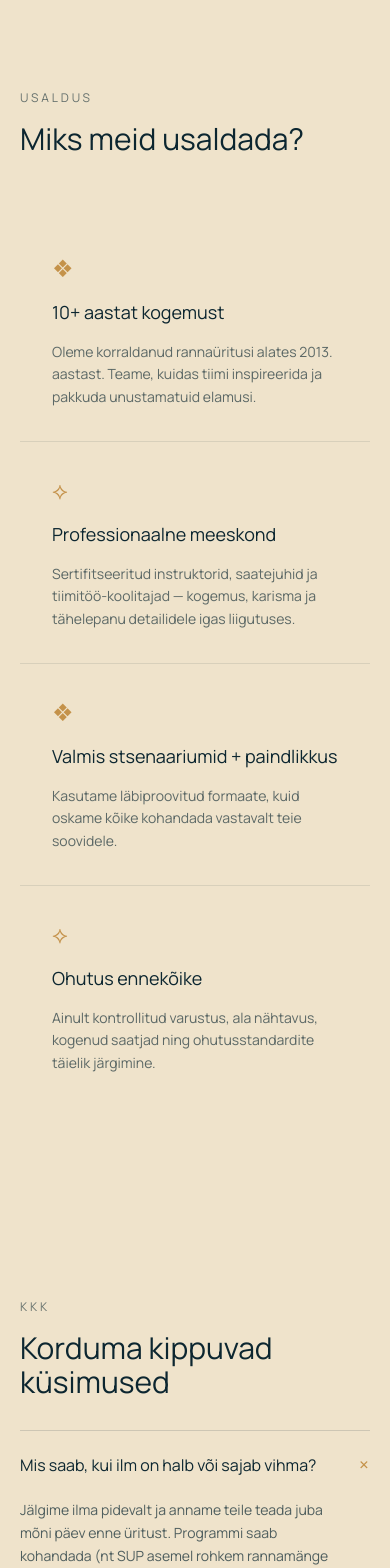
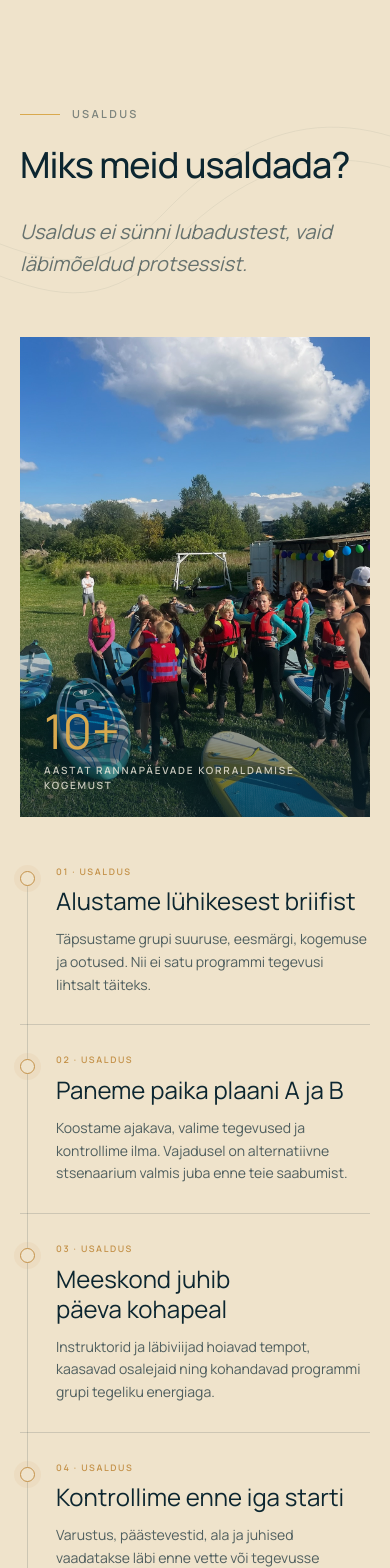
Before and after one commit to TurOne19/Time-to-Surf-Firmauritused, a Next.js app: page / in a window 390 px wide. Shown: the part 8360-9928 px from the top of the page. Built offline with nearby package versions, Linux system fonts and the light colour scheme.

Commit message:
вварврвр

```diff
--- a/components/Trust.tsx
+++ b/components/Trust.tsx
@@ -1,87 +1,86 @@
 "use client";
 
-import { useEffect, useRef, useState } from "react";
+import Image from "next/image";
 import { useLanguage } from "@/lib/language-context";
 import Reveal from "./Reveal";
-import { Shell } from "./Critters";
-
-function CountUpTitle({ title }: { title: string }) {
-  const match = title.match(/^(\d+)(.*)$/);
-  const ref = useRef<HTMLHeadingElement>(null);
-  const [count, setCount] = useState(0);
-  const [started, setStarted] = useState(false);
-
-  useEffect(() => {
-    if (!match) return;
-    const el = ref.current;
-    if (!el) return;
-    const target = parseInt(match[1], 10);
-    const observer = new IntersectionObserver(
-      ([entry]) => {
-        if (entry.isIntersecting && !started) {
-          setStarted(true);
-          const duration = 1100;
-          const startTime = performance.now();
-          const tick = (now: number) => {
-            const progress = Math.min((now - startTime) / duration, 1);
-            setCount(Math.round(progress * target));
-            if (progress < 1) requestAnimationFrame(tick);
-          };
-          requestAnimationFrame(tick);
-          observer.disconnect();
-        }
-      },
-      { threshold: 0.4 }
-    );
-    observer.observe(el);
-    return () => observer.disconnect();
-    // eslint-disable-next-line react-hooks/exhaustive-deps
-  }, []);
-
-  if (!match) {
-    return (
-      <h3 ref={ref} className="font-display text-lg md:text-xl text-ink leading-snug">
-        {title}
-      </h3>
-    );
-  }
-
-  return (
-    <h3 ref={ref} className="font-display text-lg md:text-xl text-ink leading-snug">
-      {count}
-      {match[2]}
-    </h3>
-  );
-}
 
 export default function Trust() {
   const { t } = useLanguage();
 
   return (
-    <section id="why" className="bg-sand relative overflow-hidden">
-      <Shell className="hidden md:block absolute bottom-8 left-8 w-12 h-10 text-gold-2/25" />
-      <div className="max-w-7xl mx-auto px-5 md:px-8 py-24 md:py-32">
-        <Reveal className="max-w-2xl mb-16">
-          <p className="font-label text-ink/60 text-xs tracking-widest2 uppercase mb-4">
+    <section id="why" className="relative overflow-hidden bg-sand">
+      <svg
+        className="pointer-events-none absolute -right-32 top-8 h-[360px] w-[720px] text-ink/[0.055]"
+        viewBox="0 0 720 360"
+        fill="none"
+        aria-hidden="true"
+      >
+        <path d="M7 223C129 102 237 322 363 190S594 91 713 173" stroke="currentColor" />
+        <path d="M2 256C131 135 240 355 368 223S599 124 719 206" stroke="currentColor" />
+      </svg>
+
+      <div className="relative mx-auto max-w-[90rem] px-5 py-28 sm:px-8 md:py-36 lg:px-12 lg:py-40">
+        <Reveal className="mb-14 grid gap-8 md:grid-cols-12 md:items-end lg:mb-20">
+          <div className="md:col-span-7">
+            <p className="mb-6 flex items-center gap-3 font-label text-[11px] font-semibold uppercase tracking-[0.22em] text-ink/50">
+              <span className="h-px w-10 bg-gold" aria-hidden="true" />
               {t.trust.eyebrow}
             </p>
-          <h2 className="font-display text-3xl md:text-4xl lg:text-5xl text-ink leading-[1.12] text-balance">
+            <h2 className="max-w-3xl text-balance font-display text-4xl font-medium leading-[1.02] tracking-[-0.025em] text-ink sm:text-5xl md:text-6xl lg:text-[4.5rem]">
               {t.trust.title}
             </h2>
+          </div>
+          <p className="max-w-md font-display text-xl italic leading-relaxed text-ink/60 md:col-span-5 md:justify-self-end md:text-2xl">
+            {t.trust.stepsLabel}
+          </p>
         </Reveal>
 
-        <div className="grid sm:grid-cols-2 lg:grid-cols-4 gap-px bg-ink/10">
-          {t.trust.items.map((item, i) => (
-            <Reveal key={i} delay={i * 90} className="h-full">
-              <div className="bg-sand p-8 md:p-9 flex flex-col gap-4 h-full">
-                <span className="text-gold-2 text-2xl" aria-hidden="true">
-                  {i % 2 === 0 ? "❖" : "⟡"}
+        <div className="grid gap-12 lg:grid-cols-12 lg:items-stretch lg:gap-14 xl:gap-20">
+          <Reveal className="lg:col-span-7">
+            <figure className="relative h-full min-h-[480px] overflow-hidden bg-sand-2 sm:min-h-[580px] lg:min-h-[680px]">
+              <Image
+                src="/intro-team.jpg"
+                alt={t.trust.photoAlt}
+                fill
+                className="object-cover object-[60%_center]"
+                sizes="(min-width: 1024px) 58vw, 100vw"
+              />
+              <span className="absolute inset-0 bg-gradient-to-t from-ink/65 via-transparent to-transparent" aria-hidden="true" />
+
+              <figcaption className="absolute bottom-0 left-0 flex w-full items-end justify-between gap-5 p-6 text-ivory sm:p-8 md:p-10">
+                <div>
+                  <span className="block font-display text-5xl leading-none text-gold sm:text-6xl">10+</span>
+                  <span className="mt-2 block max-w-xs font-label text-[10px] font-semibold uppercase tracking-[0.18em] text-ivory/80">
+                    {t.trust.proofLabel}
                   </span>
-                <CountUpTitle title={item.title} />
-                <p className="font-body text-ink/65 text-sm leading-relaxed">{item.desc}</p>
                 </div>
+                <span className="hidden max-w-[190px] border-l border-ivory/30 pl-5 font-body text-xs leading-relaxed text-ivory/70 sm:block">
+                  Time to Surf · Tallinn · 2013—2026
+                </span>
+              </figcaption>
+            </figure>
           </Reveal>
+
+          <Reveal className="lg:col-span-5 lg:py-4" delay={120}>
+            <ol className="relative h-full before:absolute before:bottom-5 before:left-[7px] before:top-5 before:w-px before:bg-ink/15">
+              {t.trust.items.map((item, index) => (
+                <li key={item.title} className="relative grid grid-cols-[16px_1fr] gap-5 border-b border-ink/15 py-7 first:pt-0 last:border-b-0 last:pb-0 sm:py-9 lg:py-8 xl:py-10">
+                  <span className="relative z-10 mt-1.5 h-[15px] w-[15px] rounded-full border border-gold-2 bg-sand shadow-[0_0_0_6px_rgba(196,146,74,0.08)]" aria-hidden="true" />
+                  <div>
+                    <p className="mb-2 font-label text-[9px] font-semibold uppercase tracking-[0.18em] text-gold-2">
+                      {String(index + 1).padStart(2, "0")} · {t.trust.eyebrow}
+                    </p>
+                    <h3 className="text-balance font-display text-2xl leading-tight text-ink md:text-3xl">
+                      {item.title}
+                    </h3>
+                    <p className="mt-3 max-w-lg font-body text-sm leading-relaxed text-ink/70 md:text-base">
+                      {item.desc}
+                    </p>
+                  </div>
+                </li>
               ))}
+            </ol>
+          </Reveal>
         </div>
       </div>
     </section>
--- a/lib/content.ts
+++ b/lib/content.ts
@@ -91,7 +91,14 @@ export interface Dictionary {
     cta: string;
     durationNote: string;
   };
-  trust: { eyebrow: string; title: string; items: FeatureItem[] };
+  trust: {
+    eyebrow: string;
+    title: string;
+    stepsLabel: string;
+    proofLabel: string;
+    photoAlt: string;
+    items: FeatureItem[];
+  };
   faq: { eyebrow: string; title: string; items: FaqItem[] };
   reviews: {
     eyebrow: string;
@@ -265,22 +272,25 @@ export const dictionaries: Record<Locale, Dictionary> = {
     trust: {
       eyebrow: "USALDUS",
       title: "Miks meid usaldada?",
+      stepsLabel: "Usaldus ei sünni lubadustest, vaid läbimõeldud protsessist.",
+      proofLabel: "aastat rannapäevade korraldamise kogemust",
+      photoAlt: "Time to Surf meeskond valmistab gruppi ette SUP-sõiduks",
       items: [
         {
-          title: "10+ aastat kogemust",
-          desc: "Oleme korraldanud rannaüritusi alates 2013. aastast. Teame, kuidas tiimi inspireerida ja pakkuda unustamatuid elamusi.",
+          title: "Alustame lühikesest briifist",
+          desc: "Täpsustame grupi suuruse, eesmärgi, kogemuse ja ootused. Nii ei satu programmi tegevusi lihtsalt täiteks.",
         },
         {
-          title: "Professionaalne meeskond",
-          desc: "Sertifitseeritud instruktorid, saatejuhid ja tiimitöö-koolitajad — kogemus, karisma ja tähelepanu detailidele igas liigutuses.",
+          title: "Paneme paika plaani A ja B",
+          desc: "Koostame ajakava, valime tegevused ja kontrollime ilma. Vajadusel on alternatiivne stsenaarium valmis juba enne teie saabumist.",
         },
         {
-          title: "Valmis stsenaariumid + paindlikkus",
-          desc: "Kasutame läbiproovitud formaate, kuid oskame kõike kohandada vastavalt teie soovidele.",
+          title: "Meeskond juhib päeva kohapeal",
+          desc: "Instruktorid ja läbiviijad hoiavad tempot, kaasavad osalejaid ning kohandavad programmi grupi tegeliku energiaga.",
         },
         {
-          title: "Ohutus ennekõike",
-          desc: "Ainult kontrollitud varustus, ala nähtavus, kogenud saatjad ning ohutusstandardite täielik järgimine.",
+          title: "Kontrollime enne iga starti",
+          desc: "Varustus, päästevestid, ala ja juhised vaadatakse läbi enne vette või tegevusse minekut — mitte pärast probleemi tekkimist.",
         },
       ],
     },
@@ -528,22 +538,25 @@ export const dictionaries: Record<Locale, Dictionary> = {
     trust: {
       eyebrow: "TRUST",
       title: "Why you can trust us",
+      stepsLabel: "Trust is not built with promises. It is built through a considered process.",
+      proofLabel: "years of experience creating days by the sea",
+      photoAlt: "The Time to Surf team preparing a group for SUP",
       items: [
         {
-          title: "10+ years of experience",
-          desc: "We've been running beach events since 2013. We know how to inspire a team and deliver an experience nobody forgets.",
+          title: "We begin with a short briefing",
+          desc: "We clarify group size, objectives, experience and expectations, so nothing enters the program merely as filler.",
         },
         {
-          title: "A professional team",
-          desc: "Certified instructors, hosts and team-building facilitators — experience, charisma and attention to detail in every move.",
+          title: "We prepare plan A and plan B",
+          desc: "We build the schedule, select activities and monitor the weather. An alternative scenario is ready before you arrive.",
         },
         {
-          title: "Proven formats + flexibility",
-          desc: "We work from polished, tested formats, but we know how to adapt everything to what you want.",
+          title: "Our team runs the day on site",
+          desc: "Instructors and facilitators manage the pace, involve participants and adapt the program to the group's real energy.",
         },
         {
-          title: "Safety first",
-          desc: "Only checked equipment, clear sightlines across the site, experienced staff, and full compliance with safety standards.",
+          title: "We check before every start",
+          desc: "Equipment, life jackets, the site and instructions are reviewed before anyone enters the water or begins an activity.",
         },
       ],
     },
@@ -791,22 +804,25 @@ export const dictionaries: Record<Locale, Dictionary> = {
     trust: {
       eyebrow: "ДОВЕРИЕ",
       title: "Почему можно нам доверять?",
+      stepsLabel: "Доверие создают не красивые обещания, а продуманный процесс.",
+      proofLabel: "лет опыта в организации корпоративных дней у моря",
+      photoAlt: "Команда Time to Surf готовит группу к выходу на SUP",
       items: [
         {
-          title: "10+ лет опыта",
-          desc: "Мы проводим пляжные мероприятия с 2013 года. Знаем, как вдохновить команду и подарить незабываемые впечатления.",
+          title: "Начинаем с короткого брифа",
+          desc: "Уточняем размер группы, цель, опыт и ожидания. Так в программе не появляется ничего просто для заполнения времени.",
         },
         {
-          title: "Профессиональная команда",
-          desc: "Сертифицированные инструкторы, ведущие и тимбилдеры — опыт, харизма и внимание к деталям в каждом движении.",
+          title: "Готовим план А и план Б",
+          desc: "Собираем тайминг, подбираем активности и следим за погодой. Запасной сценарий готов ещё до вашего приезда.",
         },
         {
-          title: "Готовые сценарии + гибкость",
-          desc: "Работаем по отточенным форматам, но умеем адаптировать всё под ваши желания.",
+          title: "На площадке ведём весь день",
+          desc: "Инструкторы и ведущие держат темп, вовлекают участников и подстраивают программу под реальную энергию группы.",
         },
         {
-          title: "Безопасность прежде всего",
-          desc: "Только проверенное оборудование, видимость зоны, опытные сопровождающие и полное соблюдение стандартов безопасности.",
+          title: "Проверяем перед каждым стартом",
+          desc: "Экипировку, спасательные жилеты, площадку и инструкции проверяем до выхода на воду или начала активности.",
         },
       ],
     },
```
Lines whose indentation alone changed are shown as unchanged.
